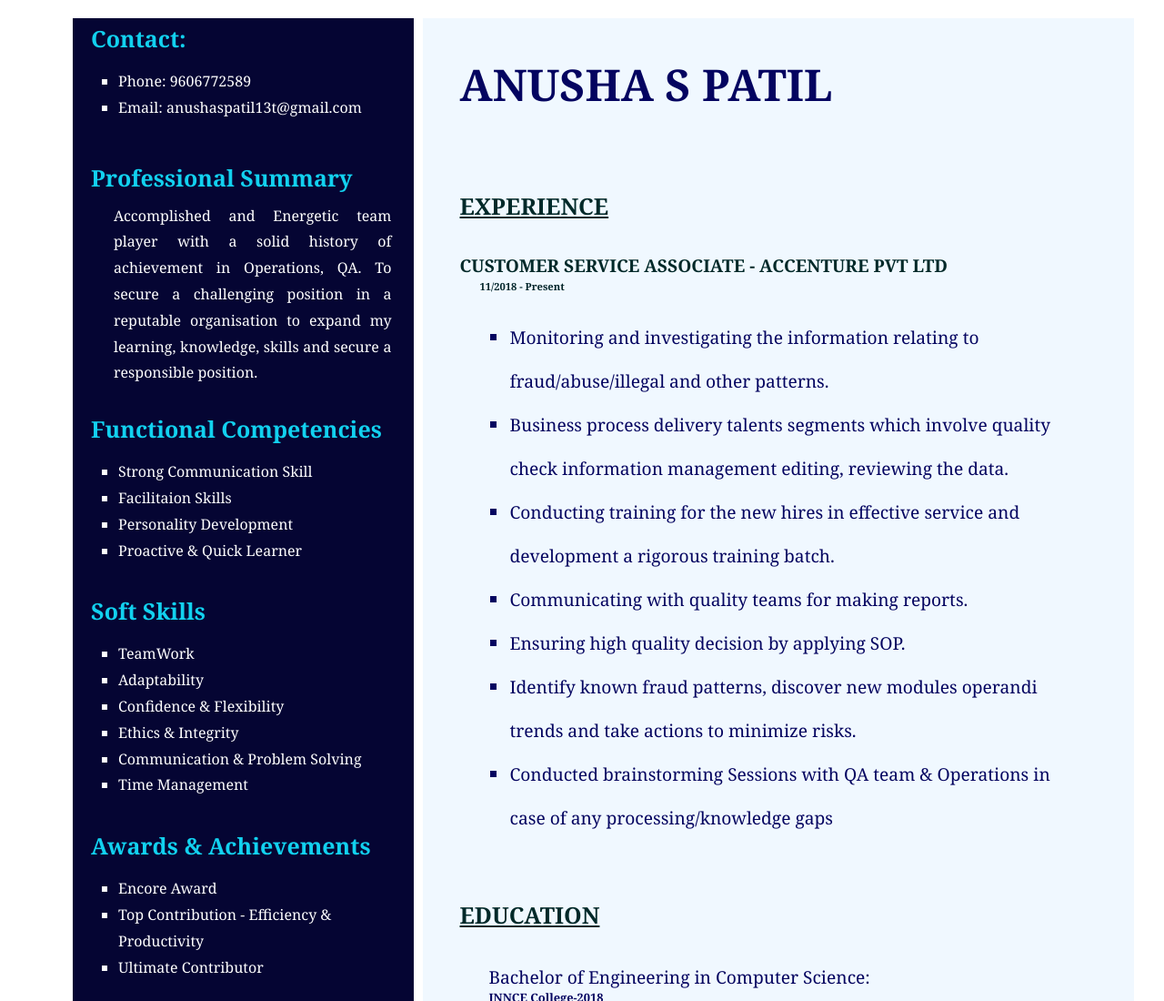
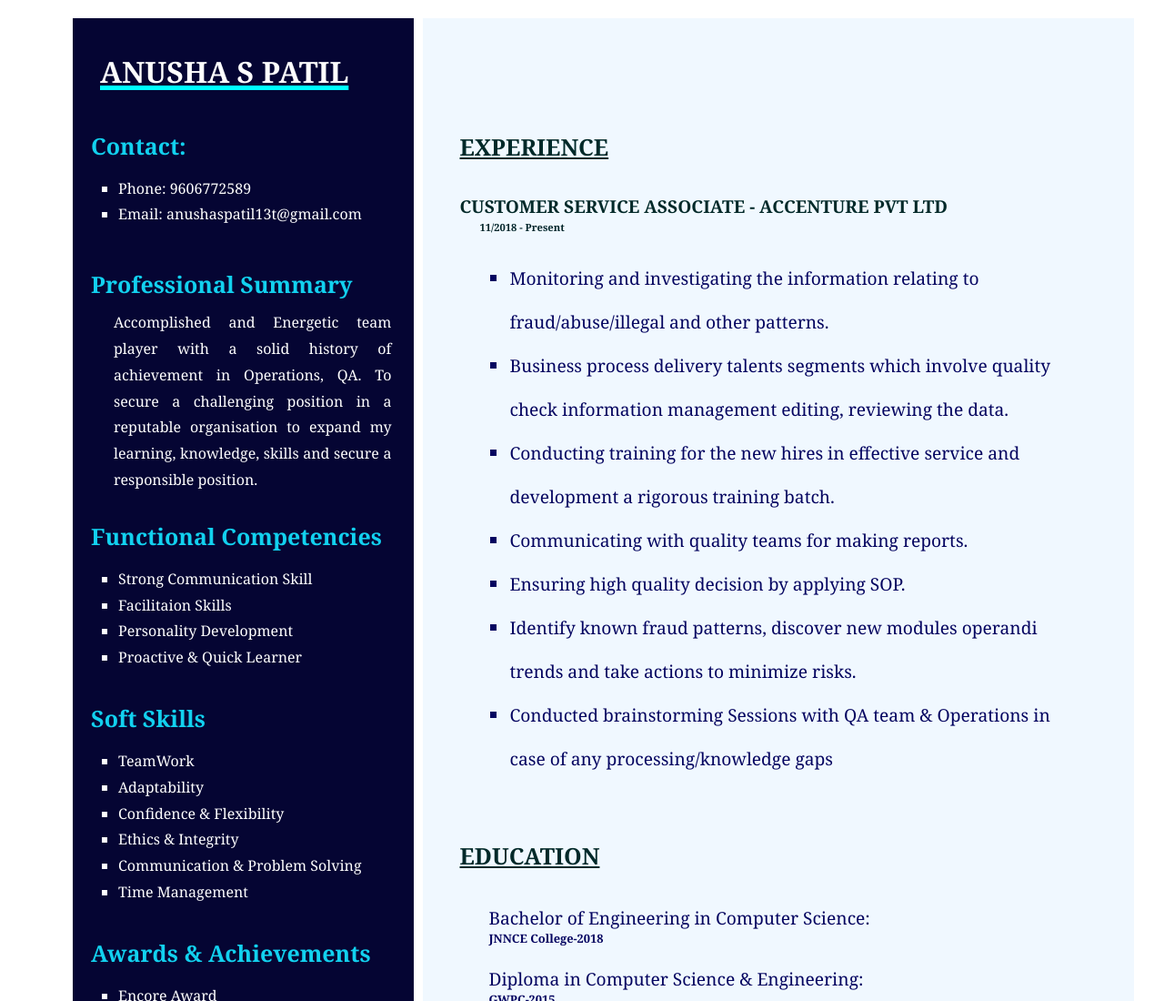
Before and after one commit to anushaspatil/resume, a plain HTML site: page index.html in a window 1280 px wide. Shown: the top 1100 px of the page at 91% size. Drawn offline with Linux system fonts and the light colour scheme.

Commit message:
Update index.html

```diff
--- a/index.html
+++ b/index.html
@@ -11,6 +11,7 @@
     <div class="contentInfo">
 
       <div class="personalDetails">
+        <h1>ANUSHA S PATIL</h1>
         <h2>Contact:</h2>
         <div class="contact">
          <ul>
@@ -82,9 +83,6 @@
 
 
 
-
-
-
       <div class="middle">
       </div>
 
@@ -94,15 +92,15 @@
 
       <div class="ExperienceInfo">
 
-        <h1>ANUSHA S PATIL</h1>
-
-        <div class="partOne">
+<!--        <h1>ANUSHA S PATIL</h1>
+       <div class="partOne">
           <div class="partTwo">
             <div class="part3"></div>
           </div>
         </div>
+        -->
 
- <!-- expirence -->
+ <!------------ expirence ------------------>
         <div class="expirence">
           <h3>EXPERIENCE</h3>
           <h4>CUSTOMER SERVICE ASSOCIATE - ACCENTURE PVT LTD<h6 style="color: rgb(3, 38, 43); padding-left: 12px;">11/2018 - Present</h6></h4>
@@ -118,7 +116,7 @@
           </ul>
         </div>
 
-<!-- EDUCATION -->
+<!-------------- EDUCATION --------------------->
         <div class="education">
           <h3>EDUCATION</h3>
             <table class="acadamic">
@@ -134,7 +132,7 @@
             </table>
         </div>
 
- <!-- CORE QUALIFICATION -->
+ <!--------------- CORE QUALIFICATION ------------------------>
         <div class="skills">
           <h3>Core Qualification</h3>
           <div class="skill_info">
```
